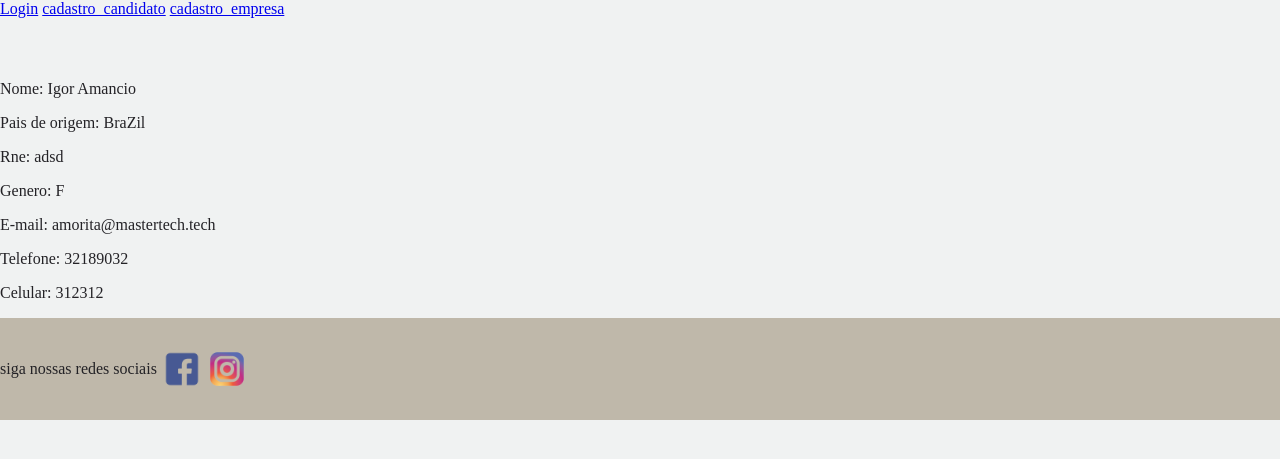
After one commit to cami-almeida/integra, a Django app: page /candidato/1 in a window 1280 px wide. The commit adds this page. Shown: the top 459 px of the page. Run offline with Django 3.2, Linux system fonts and the light colour scheme; data comes from the database, SQL or seed files in the repository.

Commit message:
criar pagina de informacoes do candidato

```diff
--- a/website/models.py
+++ b/website/models.py
@@ -1,4 +1,5 @@
 from django.db import models
+from django.urls import reverse
 
 # Create your models here.
 
@@ -124,12 +125,17 @@ class Candidato(models.Model):
         default='SOME STRING'
     )
 
+    # slug = models.SlugField(max_length=100)
 
     data_de_criacao = models.DateField(auto_now=True)
     ativo = models.BooleanField(default=True)
 
     def __str__(self):
         return self.nome + '' + self.sobrenome
+
+    def get_absolute_url(self):
+
+        return reverse('candid  atos:candidato', kwargs={'id': self.id})
 
 class Empresa(models.Model):
     razao_social = models.CharField(
--- /dev/null
+++ b/website/templates/informacao_candidato.html
@@ -0,0 +1,14 @@
+{% extends 'shared/layout.html' %}
+
+{% block conteudo %}
+
+    <p>Nome: {{candidato.nome}} {{candidato.sobrenome}}</p>
+    <p>Pais de origem: {{candidato.pais_de_origem}}</p>
+    <p>Rne: {{candidato.rne}}</p>
+    <p>Genero: {{candidato.genero}}</p>
+    <p>E-mail: {{candidato.email}}</p>
+    <p>Telefone: {{candidato.telefone}}</p>
+    <p>Celular: {{candidato.celular}}</p>
+
+
+{% endblock %}
--- a/website/templates/pagina_empresa.html
+++ b/website/templates/pagina_empresa.html
@@ -23,7 +23,8 @@
 
 
             <div class="info_candidato">
-                <p>{{candidato.nome}} {{candidato.sobrenome}}</p>
+                <a href="{{ candidato.get_absolute_url}}">{{candidato.nome}} </a>
+                <p>{{candidato.sobrenome}}</p>
                 <p>{{candidato.pais_de_origem}}</p>
                 {% if candidato.apresentacao is not None %}
 
--- a/website/urls.py
+++ b/website/urls.py
@@ -1,5 +1,8 @@
 from django.urls import path, include
-from website.views import index, cadastro_candidato, cadastro_empresa, login, cadastro_cv, pagina_candidato, pagina_empresa
+from website.views import index, cadastro_candidato, cadastro_empresa, login, cadastro_cv, pagina_candidato, pagina_empresa, informacao_candidato
+
+
+app_name = 'candidatos'
 
 urlpatterns = [
     path('', index),
@@ -8,5 +11,6 @@ urlpatterns = [
     path('cadastro_candidato', cadastro_candidato),
     path('cadastro_cv', cadastro_cv),
     path('pagina_candidato', pagina_candidato),
-    path('pagina_empresa', pagina_empresa)
+    path('pagina_empresa', pagina_empresa),
+    path('candidato/<int:id>', informacao_candidato, name ='candidato')
 ]
--- a/website/views.py
+++ b/website/views.py
@@ -1,4 +1,4 @@
-from django.shortcuts import render
+from django.shortcuts import render, get_object_or_404
 from website.models import Empresa, Candidato
 
 # Create your views here.
@@ -85,12 +85,18 @@ def cadastro_cv(request):
 
 
 def pagina_candidato(request):
-    candidatos = Candidato.objects.filter(ativo=True).all()
-    contexto = {"candidatos":candidatos}
+    # candidatos = Candidato.objects.filter(ativo=True).all()
+    # contexto = {"candidatos":candidatos}
     return render(request, 'pagina_candidato.html',contexto)
 
-
+# view para retornar lista de candidatos
 def pagina_empresa(request):
     candidatos = Candidato.objects.filter(ativo=True).all()
     contexto = {"candidatos":candidatos}
     return render(request, 'pagina_empresa.html', contexto)
+
+# view para retornar informações do candidato
+def informacao_candidato(request, id):
+    candidato = get_object_or_404(Candidato, id=id)
+    contexto = {'candidato':candidato}
+    return render(request, 'informacao_candidato.html', contexto)
```
